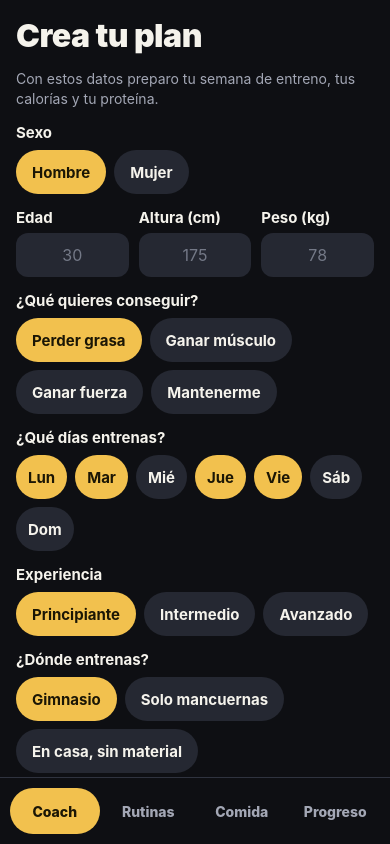
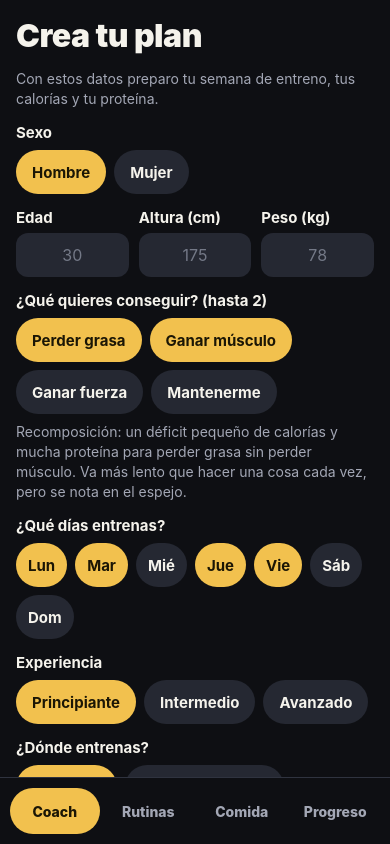
Before and after one commit to webvzla/forja, a React Native app: screen / in a window 390 px wide. Both pictures are taken after a click on the button "Perder grasa". Built offline with nearby package versions, Linux system fonts and the light colour scheme.

Commit message:
Hasta 2 objetivos combinados (recomposición, músculo + fuerza...)
Co-Authored-By: Claude Opus 5.5 <noreply@anthropic.com>
Claude-Session: https://claude.ai/code/session_01SXAVZp6AxwDaiNKf6AUEif

```diff
--- a/App.tsx
+++ b/App.tsx
@@ -8,7 +8,7 @@ import { Datos, Nivel3, Perfil, Rutina, cargar, cerrarActivo, claveDia, datosIni
 import { EstadoNube, alCambiarEstado, borrarCuenta, cargarNube, eligioSinCuenta, guardarNube, nubeActiva, sb, usarSinCuenta, usuarioActual } from './src/nube';
 import { Cuenta } from './src/Cuenta';
 import { Retos, subirResumen } from './src/Retos';
-import { generarPlan } from './src/reglas';
+import { generarPlan, objetivos } from './src/reglas';
 import { Coach } from './src/Coach';
 import { Comida } from './src/Comida';
 import { Entreno } from './src/Entreno';
@@ -121,7 +121,7 @@ export default function App() {
   const guardarPerfil = (x: Perfil) => {
     const a = datos.perfil;
     const rehacer =
-      !a || a.objetivo !== x.objetivo || [...(a.diasSemana ?? [])].sort().join() !== [...x.diasSemana].sort().join() || a.nivel !== x.nivel || a.equipo !== x.equipo || zonas(a).sort().join() !== zonas(x).sort().join();
+      !a || objetivos(a).join() !== objetivos(x).join() || [...(a.diasSemana ?? [])].sort().join() !== [...x.diasSemana].sort().join() || a.nivel !== x.nivel || a.equipo !== x.equipo || zonas(a).sort().join() !== zonas(x).sort().join();
     setDatos({
       ...datos,
       perfil: x,
--- a/src/Coach.tsx
+++ b/src/Coach.tsx
@@ -5,7 +5,7 @@ import { ChatCoach } from './IA';
 import type { EstadoNube } from './nube';
 import { EnlacePrivacidad } from './Privacidad';
 import { Datos, Enfasis, Equipo, Nivel, Objetivo, Perfil, Rutina, aNumero, formatoNum, zonas } from './datos';
-import { NOMBRE_DIA, ajustarPlan, diaHoy, inicioSemana, nutricion, revisar } from './reglas';
+import { NOMBRE_DIA, ajustarPlan, diaHoy, inicioSemana, nutricion, revisar, TEXTO_OBJETIVO, incompatibles, objetivos, textoObjetivo } from './reglas';
 import { Grafica } from './Progreso';
 import { Campo, Dialogo, Pildora, Tarjeta, Titulo, c } from './ui';
 
@@ -36,14 +36,17 @@ function Opciones<T extends string | number>(p: {
   );
 }
 
+// Qué hace el plan con cada combinación (claves en orden alfabético).
+const EXPLICA: Record<string, string> = {
+  'grasa+musculo': 'Recomposición: un déficit pequeño de calorías y mucha proteína para perder grasa sin perder músculo. Va más lento que hacer una cosa cada vez, pero se nota en el espejo.',
+  'fuerza+grasa': 'Pesos altos en los ejercicios básicos (5–8 repeticiones) y un déficit moderado para perder grasa sin perder fuerza.',
+  'fuerza+musculo': 'Básicos pesados (5–8 repeticiones) para la fuerza y accesorios de 10–15 para el músculo, con un pequeño superávit de calorías.',
+  'mantener+musculo': 'Comes lo justo para mantener el peso y entrenas para ganar músculo: cambio lento pero sin subir de peso.',
+  'fuerza+mantener': 'Comes lo justo para mantener el peso y entrenas pesado para ganar fuerza.',
+};
+
 const ZONAS: [Enfasis, string][] = [['ninguno', 'Ninguna'], ['pecho', 'Pecho'], ['espalda', 'Espalda'], ['pierna', 'Pierna'], ['gluteo', 'Glúteo'], ['brazos', 'Brazos'], ['abdomen', 'Abdomen']];
 
-const TEXTO_OBJETIVO: Record<Objetivo, string> = {
-  grasa: 'Perder grasa',
-  musculo: 'Ganar músculo',
-  fuerza: 'Ganar fuerza',
-  mantener: 'Mantenerme',
-};
 
 function Formulario(p: { inicial: Perfil | null; onGuardar: (x: Perfil) => void; onCancelar?: () => void }) {
   const i = p.inicial;
@@ -51,7 +54,9 @@ function Formulario(p: { inicial: Perfil | null; onGuardar: (x: Perfil) => void;
   const [edad, setEdad] = useState(i ? String(i.edad) : '');
   const [altura, setAltura] = useState(i ? String(i.altura) : '');
   const [peso, setPeso] = useState(i ? formatoNum(i.peso) : '');
-  const [objetivo, setObjetivo] = useState<Objetivo>(i?.objetivo ?? 'musculo');
+  const [metas, setMetas] = useState<Objetivo[]>(i ? objetivos(i) : ['musculo']);
+  const [avisoMetas, setAvisoMetas] = useState('');
+  const objetivo = metas[0];
   const [diasSemana, setDiasSemana] = useState<number[]>(i?.diasSemana ?? [0, 1, 3, 4]);
   const [nivel, setNivel] = useState<Nivel>(i?.nivel ?? 'principiante');
   const [equipo, setEquipo] = useState<Equipo>(i?.equipo ?? 'gym');
@@ -68,9 +73,9 @@ function Formulario(p: { inicial: Perfil | null; onGuardar: (x: Perfil) => void;
     if (pe < 30 || pe > 250) return setError('Pon tu peso en kilos, por ejemplo 78.');
     if (diasSemana.length < 2 || diasSemana.length > 6) return setError('Elige entre 2 y 6 días para entrenar.');
     p.onGuardar({
-      sexo, edad: Math.round(ed), altura: Math.round(al), peso: pe, objetivo, dias: diasSemana.length, diasSemana, nivel, equipo, enfasis,
+      sexo, edad: Math.round(ed), altura: Math.round(al), peso: pe, objetivo, objetivo2: metas[1] ?? null, dias: diasSemana.length, diasSemana, nivel, equipo, enfasis,
       descargaHasta: i?.descargaHasta ?? null,
-      ajusteKcal: i?.objetivo === objetivo ? i.ajusteKcal : 0,
+      ajusteKcal: i && objetivos(i).join() === metas.join() ? i.ajusteKcal : 0,
       ultimaRevision: i?.ultimaRevision ?? null,
     });
   };
@@ -85,7 +90,34 @@ function Formulario(p: { inicial: Perfil | null; onGuardar: (x: Perfil) => void;
         <Dato titulo="Altura (cm)" valor={altura} onCambio={setAltura} pista="175" />
         <Dato titulo="Peso (kg)" valor={peso} onCambio={setPeso} pista="78" />
       </View>
-      <Opciones titulo="¿Qué quieres conseguir?" valor={objetivo} onCambio={setObjetivo} opciones={Object.entries(TEXTO_OBJETIVO) as [Objetivo, string][]} />
+      <View style={{ gap: 8 }}>
+        <Text style={e.etiqueta}>¿Qué quieres conseguir? (hasta 2)</Text>
+        <View style={e.chips}>
+          {(Object.entries(TEXTO_OBJETIVO) as [Objetivo, string][]).map(([o, texto]) => {
+            const on = metas.includes(o);
+            return (
+              <Pressable
+                key={o}
+                accessibilityRole="button"
+                accessibilityLabel={`¿Qué quieres conseguir?: ${texto}`}
+                accessibilityState={{ selected: on }}
+                onPress={() => {
+                  setAvisoMetas('');
+                  if (on) return metas.length > 1 ? setMetas(metas.filter((x) => x !== o)) : undefined;
+                  if (metas.some((x) => incompatibles(x, o))) return setAvisoMetas('Perder grasa y mantenerte se contradicen: elige uno de los dos.');
+                  if (metas.length >= 2) return setAvisoMetas('Máximo 2 objetivos: con más a la vez no avanzas bien en ninguno. Quita uno primero.');
+                  setMetas([...metas, o]);
+                }}
+                style={[e.chip, on && { backgroundColor: c.oro }]}
+              >
+                <Text style={[e.chipTexto, on && { color: c.sobreOro }]}>{texto}</Text>
+              </Pressable>
+            );
+          })}
+        </View>
+        {avisoMetas ? <Text style={{ color: c.oro, fontSize: 15, lineHeight: 21 }}>{avisoMetas}</Text> : null}
+        {metas.length > 1 ? <Text style={e.sub}>{EXPLICA[[...metas].sort().join('+')] ?? ''}</Text> : null}
+      </View>
       <View style={{ gap: 8 }}>
         <Text style={e.etiqueta}>¿Qué días entrenas?</Text>
         <View style={e.chips}>
@@ -196,7 +228,7 @@ export function Coach(p: {
     <ScrollView contentContainerStyle={e.pagina} keyboardShouldPersistTaps="handled">
       <Titulo>Tu coach</Titulo>
       <Tarjeta>
-        <Text style={e.grande}>{TEXTO_OBJETIVO[perfil.objetivo]}</Text>
+        <Text style={e.grande}>{textoObjetivo(perfil)}</Text>
         <Text style={e.sub}>{perfil.dias} días por semana · {formatoNum(perfil.peso)} kg · IMC {formatoNum(Math.round(n.imc * 10) / 10)}</Text>
         <View style={e.datos}>
           <Cifra valor={String(n.kcal)} texto="kcal al día" />
--- a/src/IA.tsx
+++ b/src/IA.tsx
@@ -6,7 +6,7 @@ import { StyleSheet, Text, View } from 'react-native';
 import { Ingrediente, Linea, Receta, Tipo, Unidad, crearAlimento, macrosDe, porId, todosLosIngredientes } from './alimentos';
 import { Datos, Stock, claveDia, nuevoId } from './datos';
 import { ErrorIA, pedirIA, pedirJSON, textoErrorIA } from './nube';
-import { nutricion } from './reglas';
+import { nutricion, textoObjetivo } from './reglas';
 import { Campo, Pildora, Tarjeta, c } from './ui';
 import { elegirArchivo } from './web';
 
@@ -151,7 +151,7 @@ export function ChatCoach({ d }: { d: Datos }) {
     setRespuesta('');
     const meta = d.perfil ? nutricion(d.perfil) : null;
     const contexto = {
-      perfil: d.perfil && { sexo: d.perfil.sexo, edad: d.perfil.edad, altura: d.perfil.altura, peso: d.perfil.peso, objetivo: d.perfil.objetivo, dias: d.perfil.dias, nivel: d.perfil.nivel, equipo: d.perfil.equipo },
+      perfil: d.perfil && { sexo: d.perfil.sexo, edad: d.perfil.edad, altura: d.perfil.altura, peso: d.perfil.peso, objetivo: textoObjetivo(d.perfil), dias: d.perfil.dias, nivel: d.perfil.nivel, equipo: d.perfil.equipo },
       metas: meta && { kcal: meta.kcal, proteina: meta.proteina },
       hoy: (d.comida[claveDia()] ?? []).map((x) => `${x.nombre} (${Math.round(x.proteina)} g prot)`),
       despensa: d.despensa.map((s) => porId(s.ing)?.nombre).filter(Boolean),
--- a/src/datos.ts
+++ b/src/datos.ts
@@ -22,6 +22,7 @@ export type Perfil = {
   altura: number;
   peso: number;
   objetivo: Objetivo;
+  objetivo2?: Objetivo | null; // segundo objetivo opcional (ej. músculo + fuerza)
   dias: number;
   diasSemana: number[]; // 0 = lunes
   descargaHasta?: number | null;
--- a/src/reglas.ts
+++ b/src/reglas.ts
@@ -84,6 +84,29 @@ const INFERIOR: Patron[] = ['rodilla', 'cadera', 'unilateral', 'gemelos', 'core'
 const EMPUJE: Patron[] = ['empuje_h', 'empuje_v', 'empuje_aux', 'triceps'];
 const TIRON: Patron[] = ['tiron_v', 'tiron_h', 'tiron_h', 'biceps'];
 
+// ---------- Objetivos (hasta 2 combinados) ----------
+export const TEXTO_OBJETIVO: Record<Objetivo, string> = {
+  grasa: 'Perder grasa',
+  musculo: 'Ganar músculo',
+  fuerza: 'Ganar fuerza',
+  mantener: 'Mantenerme',
+};
+export const objetivos = (p: { objetivo: Objetivo; objetivo2?: Objetivo | null }): Objetivo[] =>
+  p.objetivo2 && p.objetivo2 !== p.objetivo ? [p.objetivo, p.objetivo2] : [p.objetivo];
+const con = (o: Objetivo[], ...x: Objetivo[]) => x.every((y) => o.includes(y));
+export const esRecomposicion = (o: Objetivo[]) => con(o, 'grasa', 'musculo');
+export function textoObjetivo(p: { objetivo: Objetivo; objetivo2?: Objetivo | null }) {
+  const o = objetivos(p);
+  if (esRecomposicion(o)) return 'Perder grasa y ganar músculo';
+  if (con(o, 'musculo', 'fuerza')) return 'Ganar músculo y fuerza';
+  if (con(o, 'grasa', 'fuerza')) return 'Perder grasa y ganar fuerza';
+  if (con(o, 'mantener', 'musculo')) return 'Mantener peso y ganar músculo';
+  if (con(o, 'mantener', 'fuerza')) return 'Mantener peso y ganar fuerza';
+  return TEXTO_OBJETIVO[o[0]];
+}
+// Combinaciones que se contradicen.
+export const incompatibles = (a: Objetivo, b: Objetivo) => [a, b].includes('grasa') && [a, b].includes('mantener');
+
 type Dia = [string, Patron[], number];
 const PLANES: Record<number, Dia[]> = {
   2: [['Cuerpo completo A', CUERPO, 0], ['Cuerpo completo B', CUERPO, 1]],
@@ -114,19 +137,29 @@ const ENFASIS: Record<Enfasis, Patron[]> = {
   abdomen: ['core'],
 };
 
-function rango(objetivo: Objetivo, p: Patron): [number, number] {
+function rango(o: Objetivo[], p: Patron): [number, number] {
   if (p === 'core' || p === 'gemelos') return [12, 20];
   const acc = ACCESORIOS.includes(p);
+  // Fuerza combinada con otro objetivo: básicos pesados (5-8) y accesorios del otro objetivo.
+  if (o.includes('fuerza') && o.length > 1 && !o.includes('mantener')) {
+    if (!acc) return [5, 8];
+    return o.includes('grasa') ? [12, 15] : [10, 15];
+  }
+  if (esRecomposicion(o)) return acc ? [10, 15] : [8, 12];
+  const objetivo = o.includes('fuerza') ? 'fuerza' : o.includes('musculo') ? 'musculo' : o[0];
   if (objetivo === 'fuerza') return acc ? [8, 12] : [4, 6];
   if (objetivo === 'musculo') return acc ? [10, 15] : [8, 12];
   if (objetivo === 'grasa') return acc ? [12, 15] : [10, 15];
   return [8, 12];
 }
 
-function descansoDe(objetivo: Objetivo, p: Patron) {
+function descansoDe(o: Objetivo[], p: Patron) {
   if (p === 'core' || p === 'gemelos') return 45;
   if (ACCESORIOS.includes(p)) return 60;
-  return { fuerza: 180, musculo: 90, mantener: 75, grasa: 60 }[objetivo];
+  if (o.includes('fuerza')) return o.length > 1 ? 150 : 180;
+  if (esRecomposicion(o)) return 75;
+  if (o.includes('musculo')) return 90;
+  return { fuerza: 180, musculo: 90, mantener: 75, grasa: 60 }[o[0]];
 }
 
 const MAS_DIFICIL: Record<string, string> = {
@@ -170,8 +203,8 @@ export function generarPlan(perfil: Perfil): Rutina[] {
       // Sin peso, pocas repeticiones no sirven: el esfuerzo llega con más repeticiones y menos descanso.
       const enCasa = perfil.equipo === 'casa' && p !== 'core' && p !== 'gemelos';
       // En las planchas las repeticiones son segundos aguantando.
-      const [reps, repsMax] = item.n.startsWith('Plancha') ? [30, 60] : enCasa ? [10, 15] : rango(perfil.objetivo, p);
-      const descanso = enCasa ? 75 : descansoDe(perfil.objetivo, p);
+      const [reps, repsMax] = item.n.startsWith('Plancha') ? [30, 60] : enCasa ? [10, 15] : rango(objetivos(perfil), p);
+      const descanso = enCasa ? 75 : descansoDe(objetivos(perfil), p);
       ejercicios.push({ id: nuevoId(), nombre: item.n, series: Math.min(5, base + extra), reps, repsMax, descanso });
     }
     return { id: nuevoId(), nombre, ejercicios, deCoach: true, dia: semana[i] };
@@ -211,7 +244,13 @@ export function nutricion(p: Perfil) {
   const metros = p.altura / 100;
   const imc = p.peso / (metros * metros);
 
-  let cambio = { grasa: -0.2, musculo: 0.1, fuerza: 0.05, mantener: 0 }[p.objetivo];
+  const o = objetivos(p);
+  const solo = { grasa: -0.2, musculo: 0.1, fuerza: 0.05, mantener: 0 };
+  let cambio = o.length === 1 ? solo[o[0]]
+    : esRecomposicion(o) ? -0.1 // déficit pequeño: pierdes grasa sin frenar el músculo
+      : con(o, 'grasa', 'fuerza') ? -0.15
+        : con(o, 'musculo', 'fuerza') ? 0.1
+          : 0; // mantener + músculo/fuerza
   let aviso: string | null = null;
   if (cambio < 0 && p.edad < 18) {
     cambio = 0;
@@ -224,7 +263,8 @@ export function nutricion(p: Perfil) {
   const minimo = p.sexo === 'h' ? 1500 : 1200;
   const ajuste = cambio === 0 && aviso ? 0 : p.ajusteKcal;
   const kcal = Math.max(minimo, Math.round((mantenimiento * (1 + cambio) + ajuste) / 50) * 50);
-  const gramosKg = { grasa: 2, musculo: 1.8, fuerza: 1.8, mantener: 1.6 }[p.objetivo];
+  const gk = { grasa: 2, musculo: 1.8, fuerza: 1.8, mantener: 1.6 };
+  const gramosKg = esRecomposicion(o) ? 2.2 : Math.max(...o.map((x) => gk[x]));
   const pesoReferencia = Math.min(p.peso, 27 * metros * metros);
   return { kcal, proteina: Math.round(pesoReferencia * gramosKg), imc, aviso };
 }
@@ -316,13 +356,19 @@ export function ajustarPlan(d: Datos): { rutinas: Rutina[]; perfil: Perfil; camb
   let ajusteKcal = perfil.ajusteKcal;
   if (r.tendencia !== null) {
     const limite = (n: number) => Math.max(-300, Math.min(300, n));
-    if (perfil.objetivo === 'grasa' && r.tendencia >= -0.1) {
+    const o = objetivos(perfil);
+    const bajar = o.includes('grasa');
+    const subir = !bajar && o.includes('musculo') && !o.includes('mantener');
+    if (bajar && esRecomposicion(o) && r.tendencia > 0.1) {
+      ajusteKcal = limite(ajusteKcal - 100);
+      cambios.push('Tu peso sube: 100 kcal menos al día para seguir perdiendo grasa.');
+    } else if (bajar && !esRecomposicion(o) && r.tendencia >= -0.1) {
       ajusteKcal = limite(ajusteKcal - 100);
       cambios.push('Tu peso no baja: 100 kcal menos al día.');
-    } else if (perfil.objetivo === 'grasa' && r.tendencia < -perfil.peso * 0.01) {
+    } else if (bajar && r.tendencia < -perfil.peso * 0.01) {
       ajusteKcal = limite(ajusteKcal + 100);
       cambios.push('Estás bajando demasiado rápido: 100 kcal más al día.');
-    } else if (perfil.objetivo === 'musculo' && r.tendencia <= 0.05) {
+    } else if (subir && r.tendencia <= 0.05) {
       ajusteKcal = limite(ajusteKcal + 100);
       cambios.push('Tu peso no sube: 100 kcal más al día.');
     }
```
